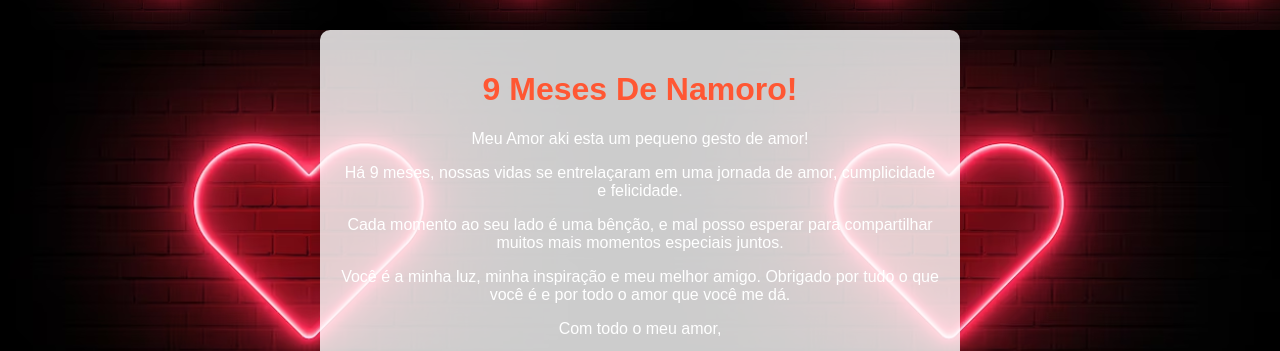
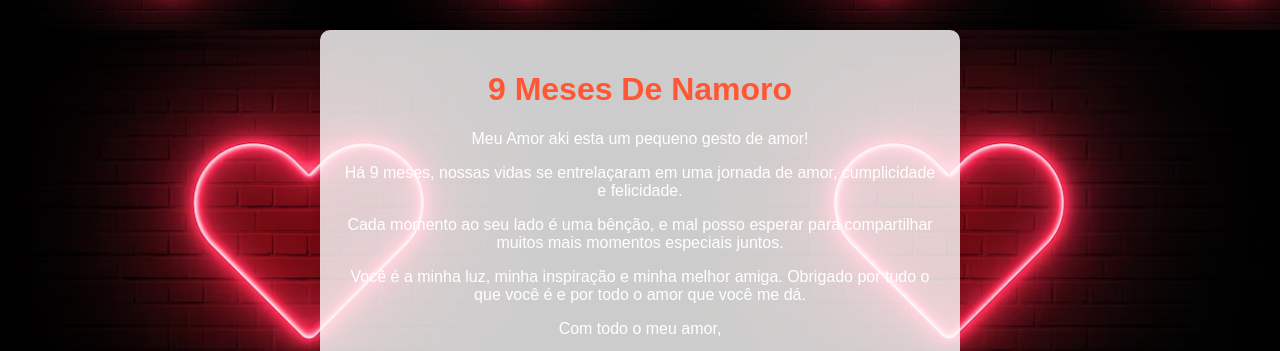
Before and after one commit to luizgabriel520/9, a plain HTML site: page index.html in a window 1280 px wide. Shown: the part 170-521 px from the top of the page. Drawn offline with Linux system fonts and the light colour scheme.

Commit message:
index.html

```diff
--- a/index.html
+++ b/index.html
@@ -13,11 +13,11 @@
     </div>
     <div class="imagem-esquerda"></div>
     <div class="mensagem">
-      <h1>9 Meses De Namoro!</h1>
+      <h1>9 Meses De Namoro</h1>
       <p>Meu Amor aki esta um pequeno gesto de amor!</p>
       <p>Há 9 meses, nossas vidas se entrelaçaram em uma jornada de amor, cumplicidade e felicidade.</p>
       <p>Cada momento ao seu lado é uma bênção, e mal posso esperar para compartilhar muitos mais momentos especiais juntos.</p>
-      <p>Você é a minha luz, minha inspiração e meu melhor amigo. Obrigado por tudo o que você é e por todo o amor que você me dá.</p>
+      <p>Você é a minha luz, minha inspiração e minha melhor amiga. Obrigado por tudo o que você é e por todo o amor que você me dá.</p>
       <p>Com todo o meu amor,</p>
       <p>Luiz Gabriel</p>
     </div>
```
